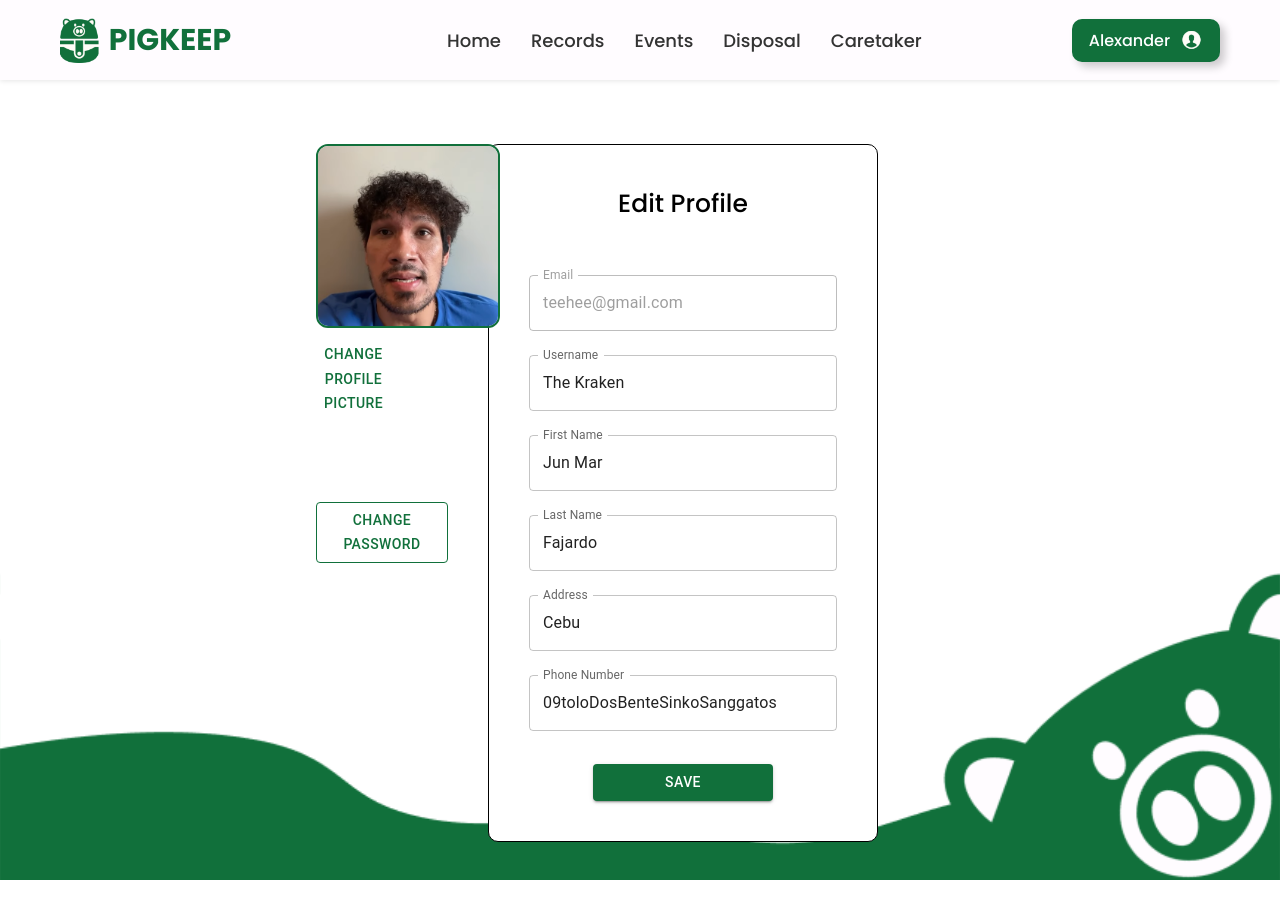
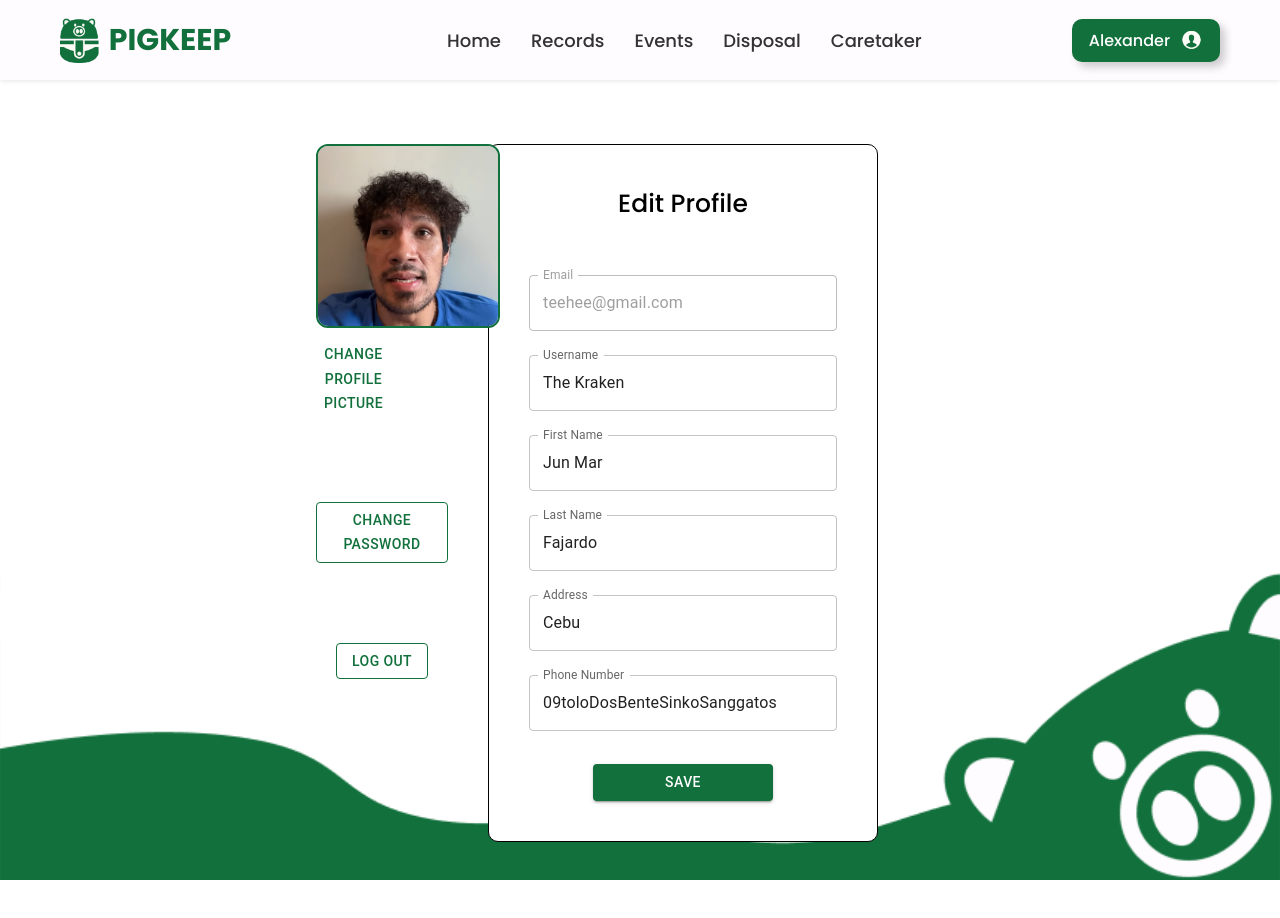
Before and after one commit to jlexm/pigkeep, a React (Vite) app in the folder admin/: page /profile in a window 1280 px wide. Shown: the top 918 px of the page. Built offline with nearby package versions, Linux system fonts and the light colour scheme.

Commit message:
web : add login page

```diff
--- a/admin/src/App.tsx
+++ b/admin/src/App.tsx
@@ -7,6 +7,7 @@ import Events from './pages/Events'
 import Disposal from './pages/Disposal'
 import Caretaker from './pages/Caretaker'
 import Profile from './pages/Profile'
+import Login from './pages/Login'
 
 function App() {
   return (
@@ -21,6 +22,7 @@ function App() {
           <Route path="/disposal" element={<Disposal />} />
           <Route path="/caretaker" element={<Caretaker />} />
           <Route path="/profile" element={<Profile />} />
+          <Route path="/login" element={<Login />} />
         </Routes>
       </Router>
     </div>
--- /dev/null
+++ b/admin/src/pages/Login.tsx
@@ -0,0 +1,8 @@
+const Login = () => {
+    return(
+        <p className="color: black">Login Works</p>
+    )
+
+}
+
+export default Login
--- a/admin/src/pages/Profile.tsx
+++ b/admin/src/pages/Profile.tsx
@@ -6,8 +6,11 @@ import bottwave from '../assets/bottwave.svg'
 import ReusableDialogBox from '../modals/ReusableDialogBox'
 import DirectionsBikeIcon from '@mui/icons-material/DirectionsBike'
 import { useState } from 'react'
+import { useNavigate } from 'react-router-dom'
 
 const Profile = () => {
+  const navigate = useNavigate()
+
   // State to manage the dialog box visibility
   const [openDialog, setOpenDialog] = useState(false)
 
@@ -27,12 +30,16 @@ const Profile = () => {
     handleCloseDialog() // Close dialog after saving
   }
 
+  const handleLogOut = () => {
+    navigate('/login')
+  }
+
   return (
     <>
       <Grid2 container size={12} spacing={5} sx={{ margin: 8 }}>
-        <Grid2 size={{xs:0, lg:2}}></Grid2>
-        <Grid2 size={{xs:12, lg:2}} className="rightEnd">
-          <Grid2 size={{xs:6, lg:6}} className="right">
+        <Grid2 size={{ xs: 0, lg: 2 }}></Grid2>
+        <Grid2 size={{ xs: 12, lg: 2 }} className="rightEnd">
+          <Grid2 size={{ xs: 6, lg: 6 }} className="right">
             <Avatar
               src={pfp}
               alt="Junmar"
@@ -48,7 +55,7 @@ const Profile = () => {
               Change Profile Picture
             </Button>
           </Grid2>
-          <Grid2 size={{xs:6, lg:12}} className="right">
+          <Grid2 size={{ xs: 6, lg: 12 }} className="right">
             <Button
               variant="outlined"
               sx={{
@@ -65,9 +72,32 @@ const Profile = () => {
               Change Password
             </Button>
           </Grid2>
+
+          <Grid2 size={{ xs: 6, lg: 12 }} className="right">
+            <Button
+              variant="outlined"
+              sx={{
+                color: '#11703b',
+                marginTop: 10,
+                border: '1px solid #11703b',
+                zIndex: 2,
+                '&:hover': {
+                  backgroundColor: '#11703b',
+                  color: 'white',
+                },
+              }}
+              onClick={handleLogOut}
+            >
+              Log Out
+            </Button>
+          </Grid2>
         </Grid2>
 
-        <Grid2 size={{xs:12, lg:5}} className="edit" sx={{ backgroundColor: 'white' }}>
+        <Grid2
+          size={{ xs: 12, lg: 5 }}
+          className="edit"
+          sx={{ backgroundColor: 'white' }}
+        >
           <Grid2>
             <p className="margin0" style={{ paddingBottom: 20 }}>
               Edit Profile
@@ -78,7 +108,7 @@ const Profile = () => {
           </Grid2>
         </Grid2>
 
-        <Grid2 size={{xs:0, lg:3}}></Grid2>
+        <Grid2 size={{ xs: 0, lg: 3 }}></Grid2>
 
         <Box className="bottgreen">
           <Box
```
